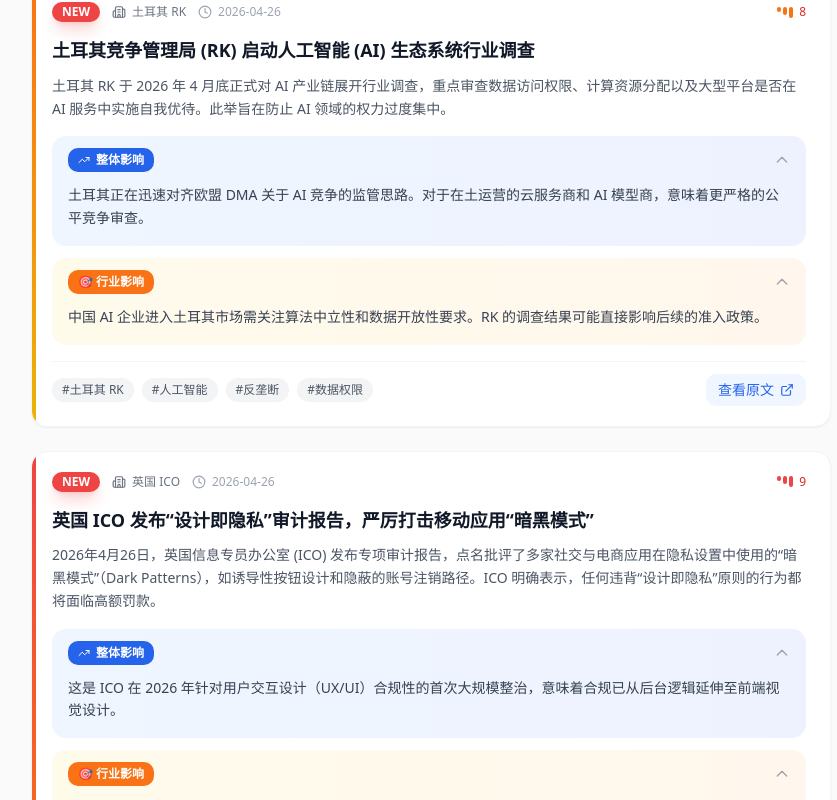
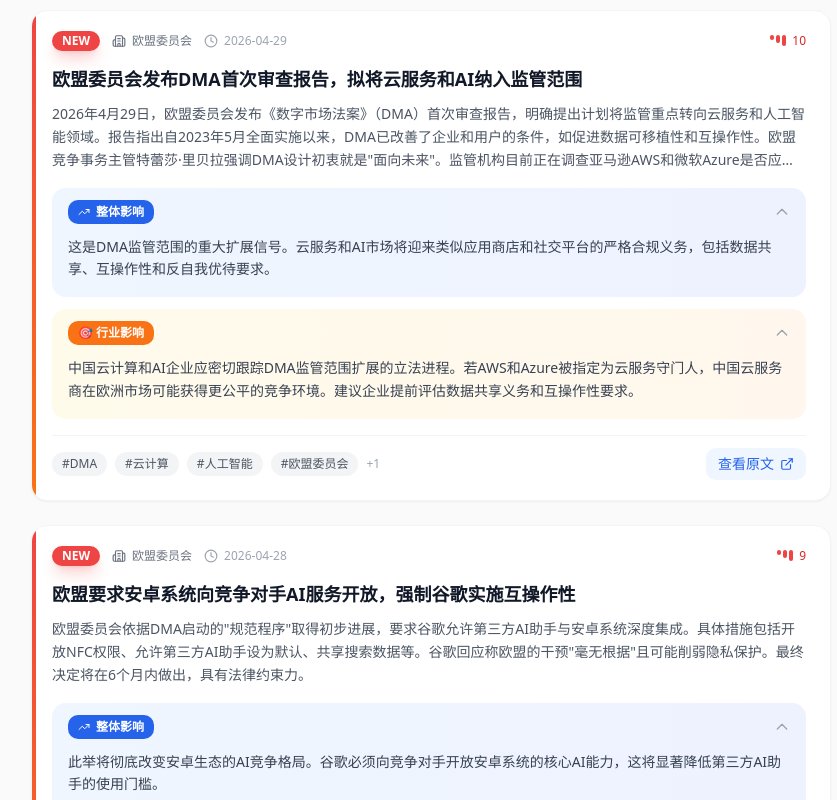
Before and after one commit to lbook820-gif/aspgcminsight, a React (Vite) app: page /#/ in a window 1280 px wide. Shown: the part 940-1740 px from the top of the page, without its empty margins (209-1046 px from the left). Built offline with nearby package versions, Linux system fonts and the light colour scheme.

Commit message:
feat: daily update 2026-04-30 - EU DMA expands to cloud & AI, Android AI interoperability

```diff
--- a/src/pages/Enforcement.tsx
+++ b/src/pages/Enforcement.tsx
@@ -9,6 +9,22 @@ const enforcementStats = [
 ];
 
 const enforcementCases: NewsItem[] = [
+  {
+    id: 'e16',
+    source: '欧盟委员会',
+    date: '2026-04-29',
+    heat: 10,
+    title: '欧盟委员会发布DMA审查报告，启动云计算和AI市场的守门人监管程序',
+    summary:
+      '2026年4月29日，欧盟委员会发布DMA首次审查报告，正式将监管焦点转向云计算和人工智能领域。报告披露监管机构正在调查亚马逊AWS和微软Azure是否应指定为云服务领域的DMA"守门人"，同时审查AI服务是否需要被归类为"核心平台服务"中的"虚拟助手"。欧盟表示DMA的设计初衷是"面向未来"以应对新兴挑战。苹果已对此提出批评。',
+    overallImpact:
+      '这是DMA监管范围的重大扩展，云计算和AI巨头将面临类似应用商店的严格义务，如数据共享、互操作性和反自我优待。',
+    industryImpact:
+      '中国云服务商（阿里云、华为云等）和AI企业需密切关注DMA适用范围扩展的立法进程。若AWS和Azure被指定为守门人，可能为中国云服务商在欧洲市场创造更公平的竞争环境。',
+    tags: ['DMA', '云计算', 'AI', '亚马逊', '微软', '守门人'],
+    link: 'https://finance.sina.cn/usstock/mggd/2026-04-29/detail-inhwaxzr1296755.d.html',
+    isNew: true,
+  },
   {
     id: 'e15',
     source: '欧盟委员会',
--- a/src/pages/Home.tsx
+++ b/src/pages/Home.tsx
@@ -8,6 +8,38 @@ import type { NewsItem, DynamicCard } from '@/types';
 // 合规新闻数据库 - 近一年内大厂和中企合规新闻(已验证原文链接)
 const allNews: NewsItem[] = [
   // ==================== 2026年新闻 ====================
+  {
+    id: '2026-024',
+    source: '欧盟委员会',
+    date: '2026-04-29',
+    heat: 10,
+    title: '欧盟委员会发布DMA首次审查报告，拟将云服务和AI纳入监管范围',
+    summary:
+      '2026年4月29日，欧盟委员会发布《数字市场法案》（DMA）首次审查报告，明确提出计划将监管重点转向云服务和人工智能领域。报告指出自2023年5月全面实施以来，DMA已改善了企业和用户的条件，如促进数据可移植性和互操作性。欧盟竞争事务主管特蕾莎·里贝拉强调DMA设计初衷就是"面向未来"。监管机构目前正在调查亚马逊AWS和微软Azure是否应被指定为云服务"守门人"，并审查AI服务是否需归类为"虚拟助手"进行监管。',
+    overallImpact:
+      '这是DMA监管范围的重大扩展信号。云服务和AI市场将迎来类似应用商店和社交平台的严格合规义务，包括数据共享、互操作性和反自我优待要求。',
+    industryImpact:
+      '中国云计算和AI企业应密切跟踪DMA监管范围扩展的立法进程。若AWS和Azure被指定为云服务守门人，中国云服务商在欧洲市场可能获得更公平的竞争环境。建议企业提前评估数据共享义务和互操作性要求。',
+    tags: ['DMA', '云计算', '人工智能', '欧盟委员会', '守门人'],
+    link: 'https://finance.sina.cn/usstock/mggd/2026-04-29/detail-inhwaxzr1296755.d.html',
+    isNew: true,
+  },
+  {
+    id: '2026-025',
+    source: '欧盟委员会',
+    date: '2026-04-28',
+    heat: 9,
+    title: '欧盟要求安卓系统向竞争对手AI服务开放，强制谷歌实施互操作性',
+    summary:
+      '欧盟委员会依据DMA启动的"规范程序"取得初步进展，要求谷歌允许第三方AI助手与安卓系统深度集成。具体措施包括开放NFC权限、允许第三方AI助手设为默认、共享搜索数据等。谷歌回应称欧盟的干预"毫无根据"且可能削弱隐私保护。最终决定将在6个月内做出，具有法律约束力。',
+    overallImpact:
+      '此举将彻底改变安卓生态的AI竞争格局。谷歌必须向竞争对手开放安卓系统的核心AI能力，这将显著降低第三方AI助手的使用门槛。',
+    industryImpact:
+      '中国AI企业和手机厂商应关注安卓系统接口的开放进度。第三方AI助手如百度文心、字节豆包等有望通过开放接口进入欧盟安卓生态，但需同时满足GDPR合规要求。',
+    tags: ['谷歌', '安卓', 'AI', 'DMA', '互操作性', '欧盟'],
+    link: 'http://news.10jqka.com.cn/20260429/c676376800.shtml',
+    isNew: true,
+  },
   {
     id: '2026-023',
     source: 'TechCrunch',
@@ -753,7 +785,7 @@ export default function Home() {
   }, [searchKeyword]);
 
   // 当日快讯逻辑
-  const today = '2026-04-26';
+  const today = '2026-04-30';
   const newsToday = filteredNews.filter(n => n.date === today);
 
   // 本月动态逻辑
```
Also changed, not shown: 2 other files (tests, documents, lock files or other folders).
